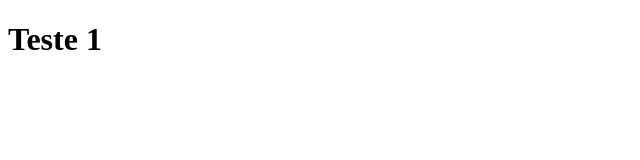
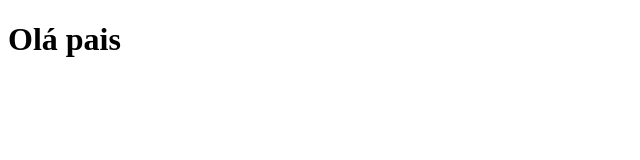
Before and after one commit to Vinicius-MManganotti/clone-tabnews, a Next.js app: page / in a window 1280 px wide. Shown: the top 160 px of the page, without its empty margins (0-640 px from the left). Built offline with nearby package versions, Linux system fonts and the light colour scheme.

Commit message:
modificar pagina

```diff
--- a/pages/index.js
+++ b/pages/index.js
@@ -1,5 +1,5 @@
 function Home() {
-    return <h1>Teste 1</h1>
+    return <h1>Olá pais</h1>
 }
 
 // O comando export renderiza o compoente par fora do arquivo, na página. O default define ele como padrão para todas as páginas
```
